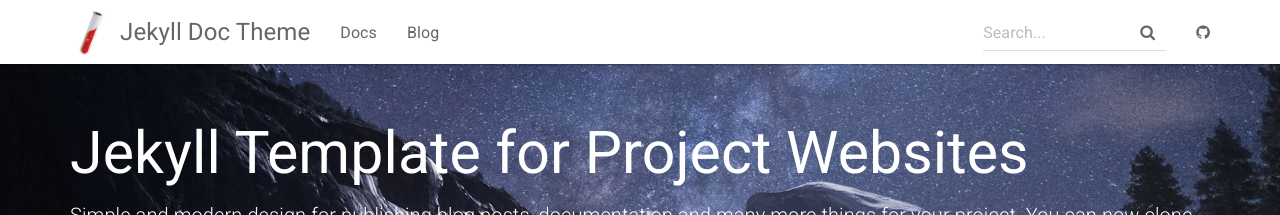
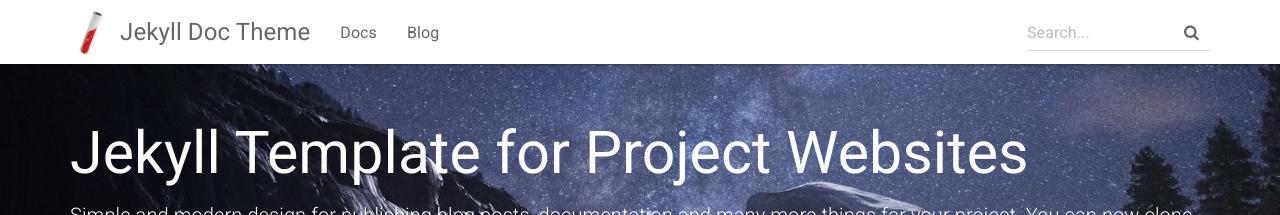
Before and after one commit to RHIAP/RHIAP.github.io, a Jekyll site: the page built from index.html, in a window 1280 px wide. Shown: the top 215 px of the page. Built offline with Jekyll 4.4.1, drawn with Linux system fonts in a browser that asks for light colours; nearby versions of some CDN libraries.

Commit message:
Update topnav.html

```diff
--- a/_includes/topnav.html
+++ b/_includes/topnav.html
@@ -23,9 +23,6 @@
                         <i class="fa fa-search form-control-feedback"></i>
                     </div>
                 </form>
-                <ul class="nav navbar-nav">
-                    <li><a href="{{ site.git_address }}"><i class="fa fa-github" aria-hidden="true"></i></a></li>
-                </ul>
             </div>
         </div>
     </div>
```
